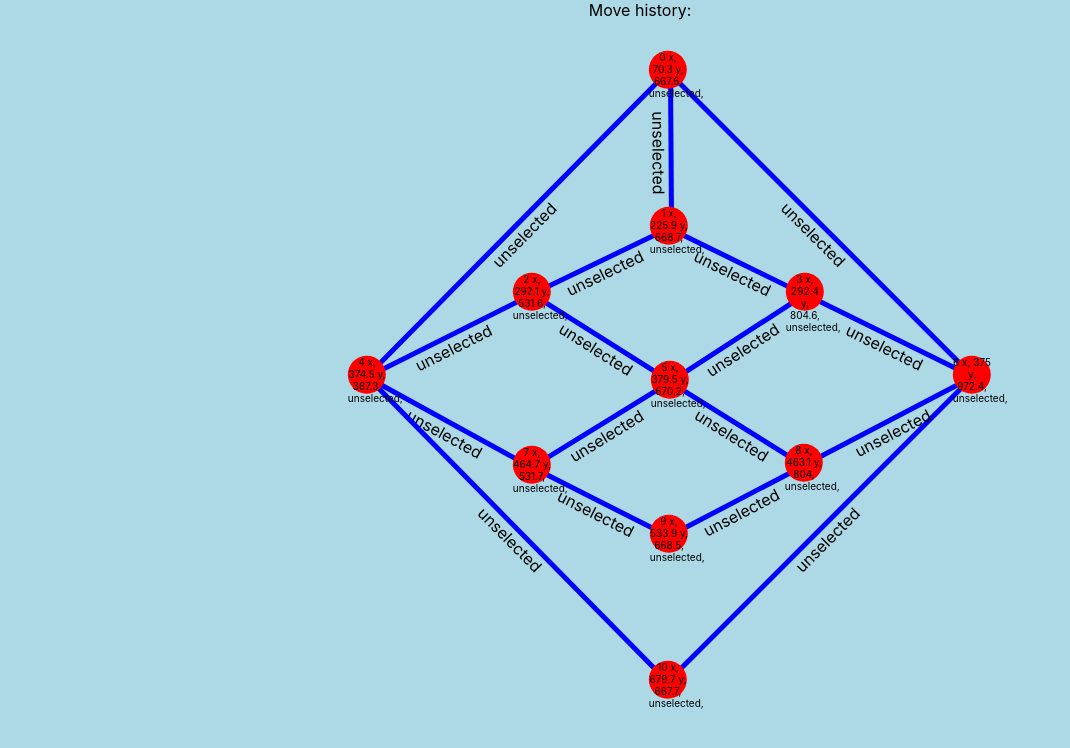
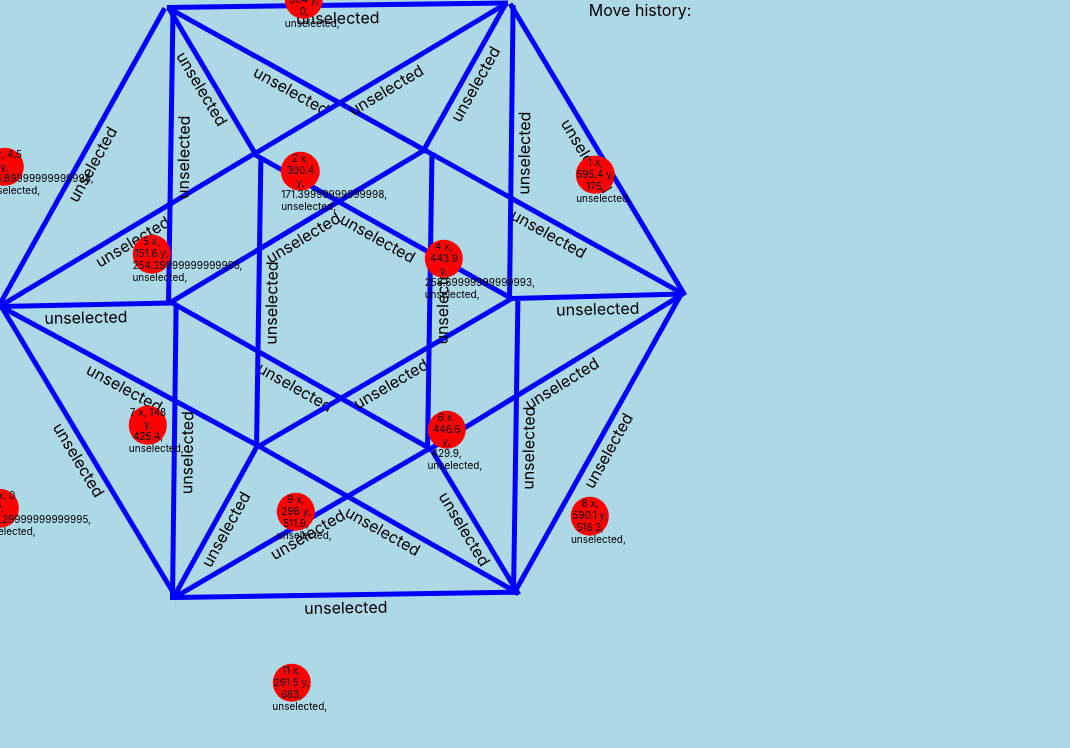
Before and after one commit to markshyzer/connecto, a React (Create React App) app: page / in a window 1280 px wide. Shown: the top 748 px of the page, without its empty margins (0-1070 px from the left). Built offline with nearby package versions, Linux system fonts and the light colour scheme.

Commit message:
all puzzles added

```diff
--- /dev/null
+++ b/src/PuzzleFiles/beach.jsx
@@ -0,0 +1,60 @@
+let beach = {
+    dot: [
+        {x: 375.3, y: 336.6, selected: false, valid: true },
+        {x: 686.7, y: 565.3, selected: false, valid: true },
+        {x: 567.7, y: 930.9, selected: false, valid: true },
+        {x: 181.4, y: 931.9, selected: false, valid: true },
+        {x: 62.3, y: 564.9, selected: false, valid: true },
+        {x: 150.8, y: 592.6, selected: false, valid: true },
+        {x: 598.8, y: 592.6, selected: false, valid: true },
+        {x: 374.8, y: 430.2, selected: false, valid: true },
+        {x: 236.4, y: 855.2, selected: false, valid: true },
+        {x: 512.1, y: 855.2, selected: false, valid: true },
+        {x: 296.3, y: 564.9, selected: false, valid: true },
+        {x: 445.1, y: 564.6, selected: false, valid: true },
+        {x: 250.3, y: 706.3, selected: false, valid: true },
+        {x: 490.1, y: 706.1, selected: false, valid: true },
+        {x: 370.4, y: 792.8, selected: false, valid: true },
+        {x: 553.9, y: 730.2, selected: false, valid: true },
+        {x: 195, y: 727.4, selected: false, valid: true },
+        {x: 260.9, y: 512.6, selected: false, valid: true },
+        {x: 494.6, y: 517.3, selected: false, valid: true },
+        {x: 370.6, y: 856.1, selected: false, valid: true }
+    ],
+
+    line: [
+        [0, 7, 'unselected'],
+        [0, 4, 'unselected'],
+        [0, 1, 'unselected'],
+        [7, 17, 'unselected'],
+        [7, 18, 'unselected'],
+        [17, 5, 'unselected'],
+        [17, 10, 'unselected'],
+        [18, 11, 'unselected'],
+        [18, 6, 'unselected'],
+        [4, 5, 'unselected'],
+        [4, 3, 'unselected'],
+        [5, 16, 'unselected'],
+        [12, 16, 'unselected'],
+        [16, 8, 'unselected'],
+        [1, 2, 'unselected'],
+        [6, 15, 'unselected'],
+        [13, 15, 'unselected'],
+        [15, 9, 'unselected'],
+        [9, 19, 'unselected'],
+        [14, 19, 'unselected'],
+        [19, 8, 'unselected'],
+        [2, 3, 'unselected'],
+        [11, 13, 'unselected'],
+        [13, 14, 'unselected'],
+        [12, 14, 'unselected'],
+        [10, 12, 'unselected'],
+        [10, 11, 'unselected'],
+        [1, 6, 'unselected'],
+        [9, 2, 'unselected'],
+        [8, 3, 'unselected'],
+    ]
+
+}
+
+export default beach
--- a/src/PuzzleFiles/galaxy.jsx
+++ b/src/PuzzleFiles/galaxy.jsx
@@ -47,6 +47,25 @@
         ]
 }
 
+let xSmallest = 1000
+let ySmallest = 1000
+
+galaxy.dot.forEach(function (d){
+    if (d.x < xSmallest){
+        xSmallest=d.x
+    }
+
+    if (d.y < ySmallest){
+        ySmallest=d.y
+    }
+})
+console.log('smallests', xSmallest, ySmallest)
+galaxy.dot.forEach(function (d){
+    d.x = d.x-xSmallest
+    d.y = d.y-ySmallest
+})
+
+console.log(galaxy)
 
 
 export default galaxy
--- a/src/components/Dot/Dot.jsx
+++ b/src/components/Dot/Dot.jsx
@@ -20,7 +20,7 @@
         return(
             <div className={'dot '+this.props.selected+ ' ' +this.props.valid}
             onClick={() => this.props.clickDot(this.props.dotIndex)}
-            style = {{top: Math.round(this.props.x)+"px", left: Math.round(this.props.y)+'px'}}
+            style = {{left: this.props.x+"px", top: this.props.y+'px'}}
             >{this.props.dotIndex} x, {this.props.x} y, {this.props.y}, {this.props.selected},</div>
 
         )
--- a/src/components/Line/Line.jsx
+++ b/src/components/Line/Line.jsx
@@ -7,7 +7,7 @@
 
     render(){
         return(
-            <div key={'line'+this.props.id} className={'line '+ this.props.status} style={{top: this.props.x, left: this.props.y, width: this.props.lineLength(this.props.start,this.props.end), transform: "rotate("+this.props.degrees(this.props.start,this.props.end)+"deg)" }}>{this.props.status}</div>
+            <div key={'line'+this.props.id} className={'line '+ this.props.status} style={{top: this.props.x, left: this.props.y, width: this.props.lineLength(this.props.start, this.props.end), transform: "rotate("+this.props.degrees(this.props.start,this.props.end)+"deg)" }}>{this.props.status}</div>
 
 
         )
--- a/src/components/Puzzle/Puzzle.jsx
+++ b/src/components/Puzzle/Puzzle.jsx
@@ -4,6 +4,7 @@
 import './Puzzle.css';
 import galaxy from '../../PuzzleFiles/galaxy';
 import garden from '../../PuzzleFiles/garden';
+import beach from '../../PuzzleFiles/beach';
 
 
 
@@ -13,7 +14,7 @@
         this.state = {
             move: [],
             score: 0,
-            puzzle : garden,
+            puzzle : galaxy,
 
             puzzle2: {
                 dot: [
```
